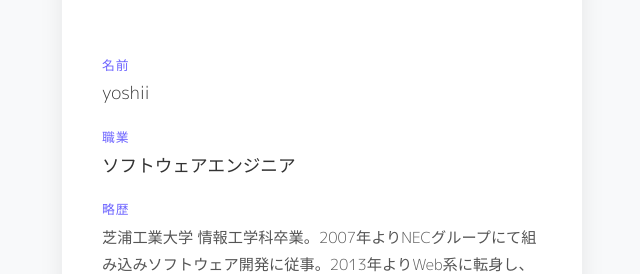
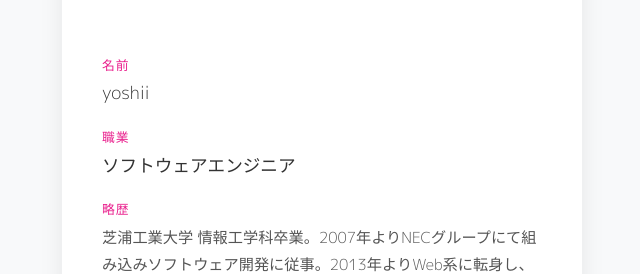
Before and after one commit to peche932/peche932.github.io, a plain HTML site: page index.html in a window 1280 px wide. Shown: the part 196-470 px from the top of the page, without its empty margins (318-958 px from the left). Drawn offline with Linux system fonts and the light colour scheme.

Commit message:
Change label color to magenta
Co-authored-by: Copilot <223556219+Copilot@users.noreply.github.com>

```diff
--- a/index.html
+++ b/index.html
@@ -49,7 +49,7 @@
     .label {
       font-size: 0.8rem;
       font-weight: 500;
-      color: #6c63ff;
+      color: #e91e8c;
       text-transform: uppercase;
       letter-spacing: 0.08em;
       margin-bottom: 0.3rem;
```
